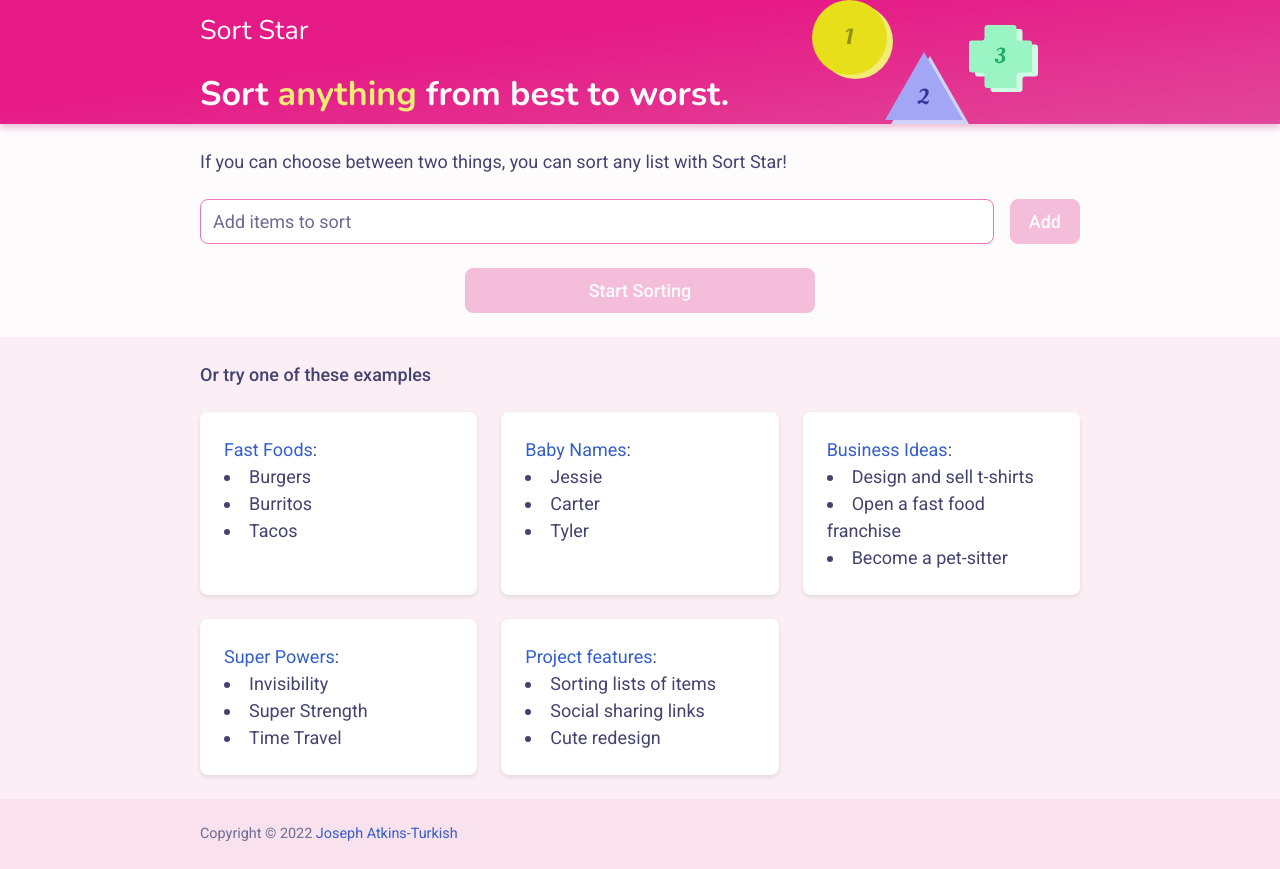
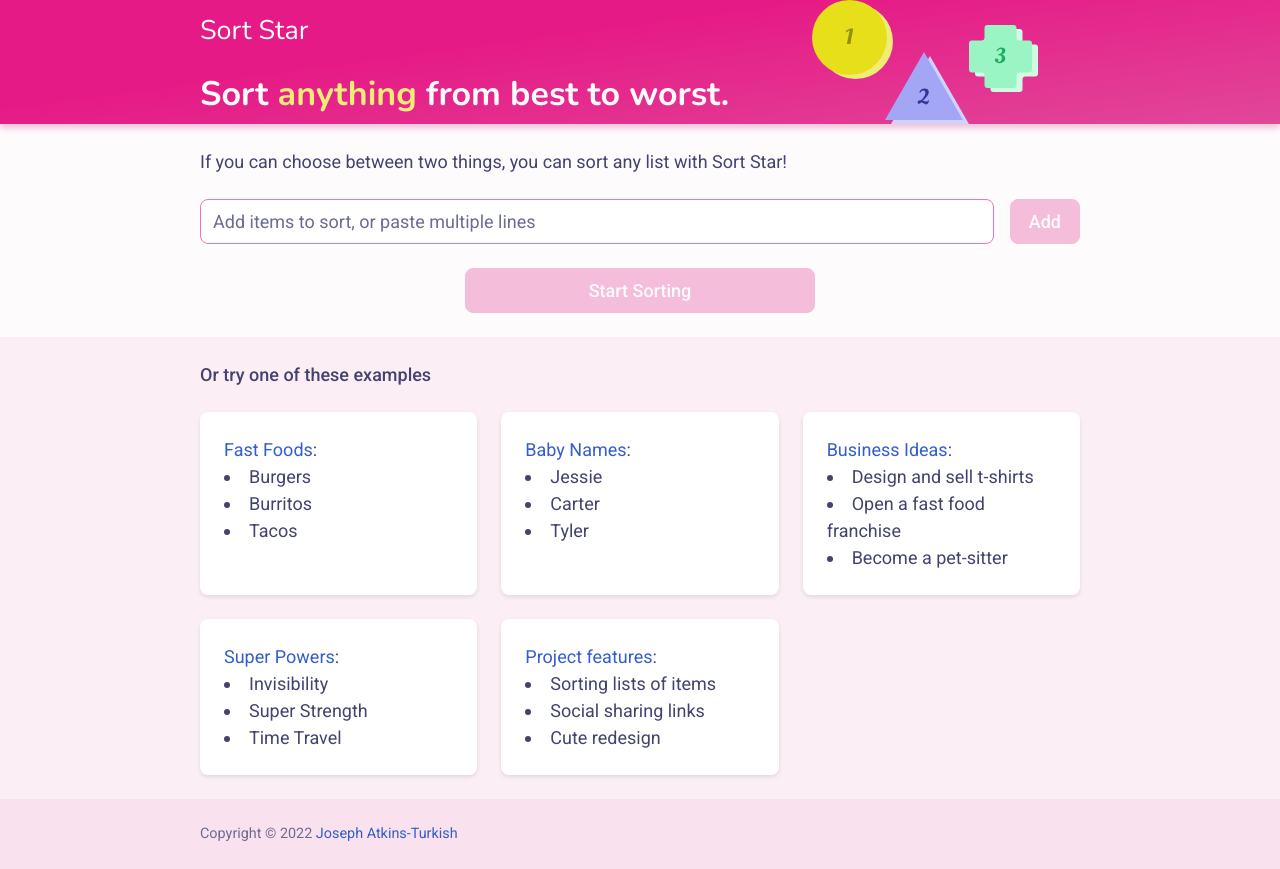
Before and after one commit to Spacerat/top5maker, a Next.js app: page / in a window 1280 px wide. Built offline with nearby package versions, Linux system fonts and the light colour scheme; what url-safe-base64 would draw is missing.

Commit message:
add paste instructions to sort page

```diff
--- a/components/AddItemInput.tsx
+++ b/components/AddItemInput.tsx
@@ -45,7 +45,7 @@ export function AddForm({ onAddItems, keepInView, disabled }: AddFormProps) {
     <form onSubmit={onSubmit} className={styles.formline}>
       <TextInput
         type="text"
-        placeholder="Add items to sort"
+        placeholder="Add items to sort, or paste multiple lines"
         value={value}
         onChange={(e) => setValue(e.target.value)}
         onPaste={onPaste}
```
